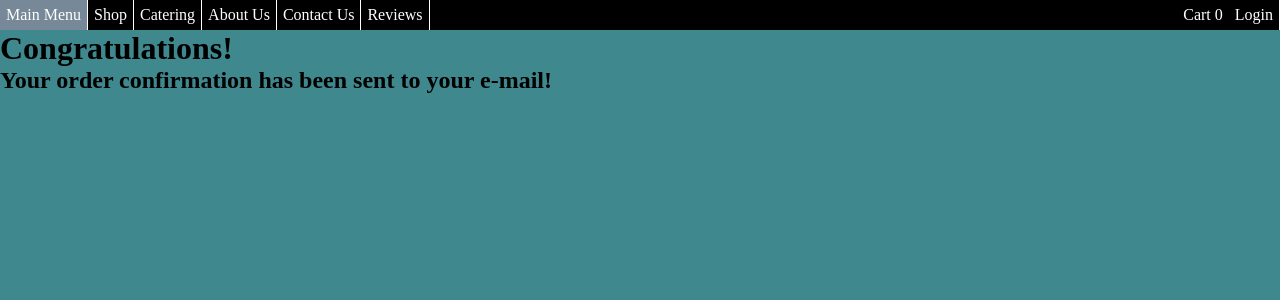
After one commit to saladenicoise/soen-287-br6, a PHP site: page /cart_checkout/Congratulations.php in a window 1280 px wide. The commit adds this page. Shown: the top 300 px of the page. Run offline with PHP 8.4, Linux system fonts and the light colour scheme.

Commit message:
Fixed a checkout problem and other things
- Fixed checkout problem where cart wouldn't empty
- Gave the e-mail confirmation page a navbar and added a new message
- Spelling corrections

```diff
--- a/aboutUs/aboutUs.php
+++ b/aboutUs/aboutUs.php
@@ -9,7 +9,6 @@
 </head>
 
 <body>
-    <h1 class="aboutHeader"> About Us </h1><br>
 
     <?php include("../navBar/navBar.php")?>
 
--- /dev/null
+++ b/cart_checkout/Congratulations.php
@@ -0,0 +1,18 @@
+<!DOCTYPE html>
+<html lang="en">
+
+<head>
+    <meta charset="UTF-8">
+    <meta name="viewport" content="width=device-width, initial-scale=1.0">
+    <link rel="stylesheet" href="../style.css">
+    <link rel="stylesheet" href="../navBar/navBarStyles.css">
+    <title>Congratulations!</title>
+    <script src="menu.js" async></script></head>
+    <body onload = "emptyCart()">
+        <?php include("../navBar/navBar.php")?>
+
+        <h1>Congratulations!</h1>
+        <h2>Your order confirmation has been sent to your e-mail!</h2>
+
+    </body>
+</html>
--- a/cart_checkout/cart.php
+++ b/cart_checkout/cart.php
@@ -21,7 +21,7 @@
             </div>
         </div>
 
-            <a href="checkOutPage.php" id="checkOut"><strong>Process to Check out</strong></a><br/>
+            <a href="checkOutPage.php" id="checkOut"><strong>Proceed to Checkout</strong></a><br/>
 
                 <a href="menu.php" id="mainPage"><strong>Continue Shopping</strong></a>
 
--- a/cart_checkout/cart_checkout.css
+++ b/cart_checkout/cart_checkout.css
@@ -22,7 +22,7 @@
     margin: 0 auto;
 }
 .dishes-container ion-icon{
-    font-size: :25px;
+    font-size: 25px;
     color: black;
     margin-right:20px;
     cursor:pointer;
@@ -102,7 +102,7 @@
     flex-wrap: wrap;
     padding-bottom: 50px;
 }
-.dish, {
+.dish {
     width:50%;
     border-bottom-color:lightgray;
     border-bottom-style: solid;
--- a/cart_checkout/checkOutPage.php
+++ b/cart_checkout/checkOutPage.php
@@ -42,7 +42,7 @@
     </div>
 
 
-<div id="client_info">
+    <div id="client_info">
 
         <div id="billing_address">
             <h3>Billing Address</h3>
@@ -157,7 +157,7 @@
         <form id="coordinate" action="" method="post">
             <input type="text" id="address_input" name="clientAddrr"/><br/><br/>
             <p id="deliveryFeeCal" name="deliveryFee"></p>
-            <input type="button" id="search_button" value="submit" onclick="addr_search()" /><br/><br/>
+            <input type="button" id="search_button" value="Submit" onclick="addr_search()" /><br/><br/>
 
             <br/>
             <div id="distance"></div><br/>
@@ -235,7 +235,7 @@
                     var deliveryFee;
                     var deliveryFeeMessage=document.getElementById("deliveryFeeCal");
                     if(dis<=5){
-                        deliveryFeeMessage.innerHTML="Congradulations! You won't be charge any delivery fee!";
+                        deliveryFeeMessage.innerHTML="Congratulations! You won't be charged any delivery fee!";
                     }else if(dis>5&&dis<=30){
                         deliveryFee=10;
                         deliveryFeeMessage.innerHTML="Your delivery fee would be $"+deliveryFee+".";
--- a/cart_checkout/checkoutFunctionality.js
+++ b/cart_checkout/checkoutFunctionality.js
@@ -20,7 +20,7 @@ function validateInfo(){
                 submit=true;
             }
             return submit;
-        }
+}
 var emailValid;
 var validEmail=/\w+@\w+\.com/;
 function validateEmail(){
--- a/cart_checkout/menu.js
+++ b/cart_checkout/menu.js
@@ -40,6 +40,27 @@ for(let i=0;i< carts.length;i++){
     })
 }
 
+//---------------Function to empty cart on checkout----------------
+function emptyCart() {
+    for(let i=0;i< carts.length;i++){
+        let cartDishInfo=localStorage.getItem('dishInformation');
+        cartDishInfo=JSON.parse(cartDishInfo);
+        console.log(cartDishInfo[dish_name]);
+        //remove the number of dishes
+        localStorage.setItem("cartNumber", 0);
+        //remove the total cost
+        localStorage.setItem("TotalCost", 0);
+        //set # of the dish in local storage to be 0:
+        cartDishInfo[dish_name].inCart=0;
+        localStorage.setItem('dishInformation', JSON.stringify(cartDishInfo));
+
+        //update the page:
+        UpdateMainPageCart();
+
+        document.querySelector(".basketTotal").textContent="$"+0;
+    }
+}
+
 
 function UpdateMainPageCart(){
    var totalQuantityInCart=localStorage.getItem('cartNumber');
@@ -49,7 +70,7 @@ function UpdateMainPageCart(){
    }
     else{
         document.querySelector('.MainPageCart').textContent=0;
-}
+    }
 
 }
 function CartQuantity(dish){
@@ -137,7 +158,7 @@ function displayCart(){
    }
 }
 
-displayCart()
+displayCart();
 
 var removeButton=document.getElementsByClassName("close_button");
 var dishesInCart=document.getElementsByClassName("dish_name");
@@ -310,6 +331,8 @@ function decreaseItem(dish_name){
     })
 }
  }
+
+
 }
 //------------------------CheckoutPage-----------------------------
 displayBill();
--- a/cart_checkout/orderProcess.php
+++ b/cart_checkout/orderProcess.php
@@ -21,7 +21,7 @@ $_SESSION["fullName"]=$fullName;
 $_SESSION["email"]=$emailAddr;
 
 
-header("Location:Congradulations.php");
+header("Location:Congratulations.php");
 use PHPMailer\PHPMailer\PHPMailer;
 use PHPMailer\PHPMailer\SMTP;
 
--- a/menu/menu.php
+++ b/menu/menu.php
@@ -10,10 +10,6 @@
     <script src="menu.js" async></script></head>
     <body>
         <?php include("../navBar/navBar.php")?>
-
-        <nav>
-            <a href="cart.php">Cart <span class="MainPageCart">0</span></a>
-        </nav>
 
         <button style="background-color: red; color: white; padding: 15px; width: 50%;" onclick="location.href='./menuTest.php'">Goto new menu (Temporary)</button>
         <div class="container">
```
